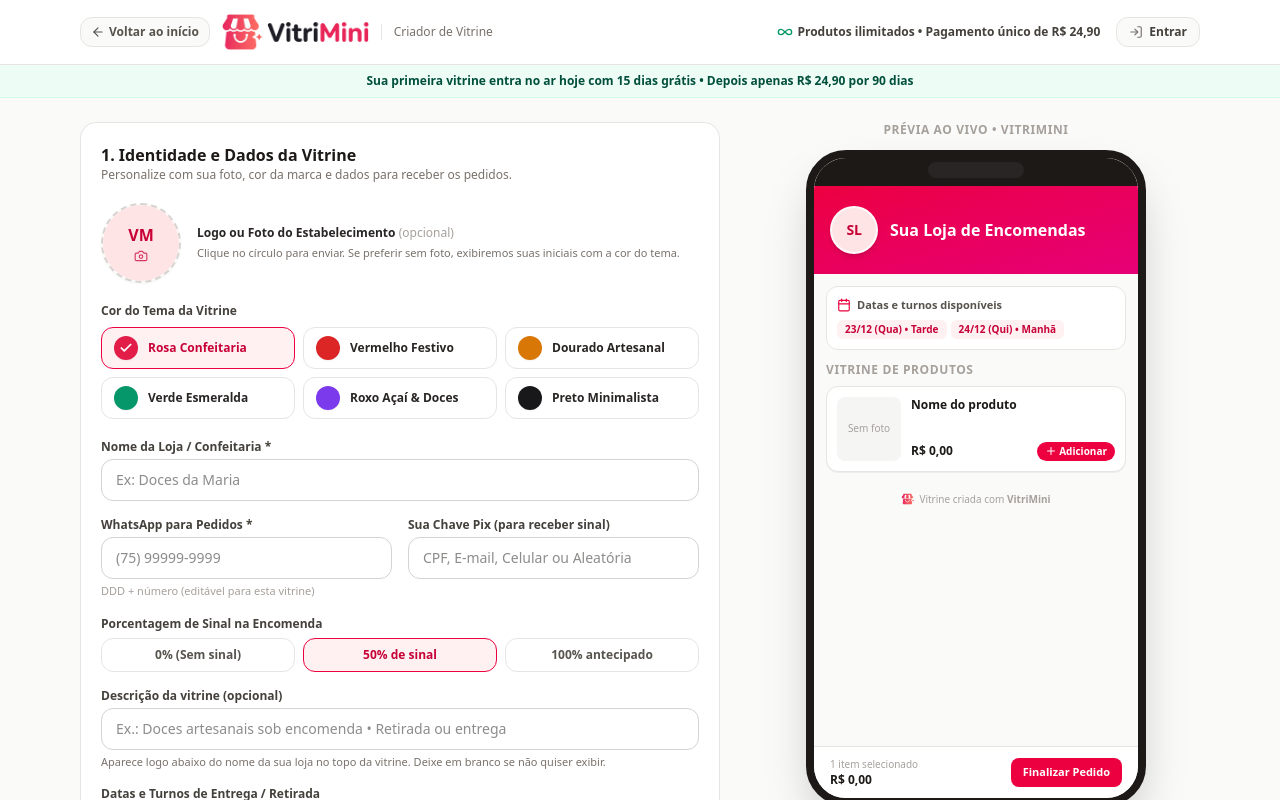
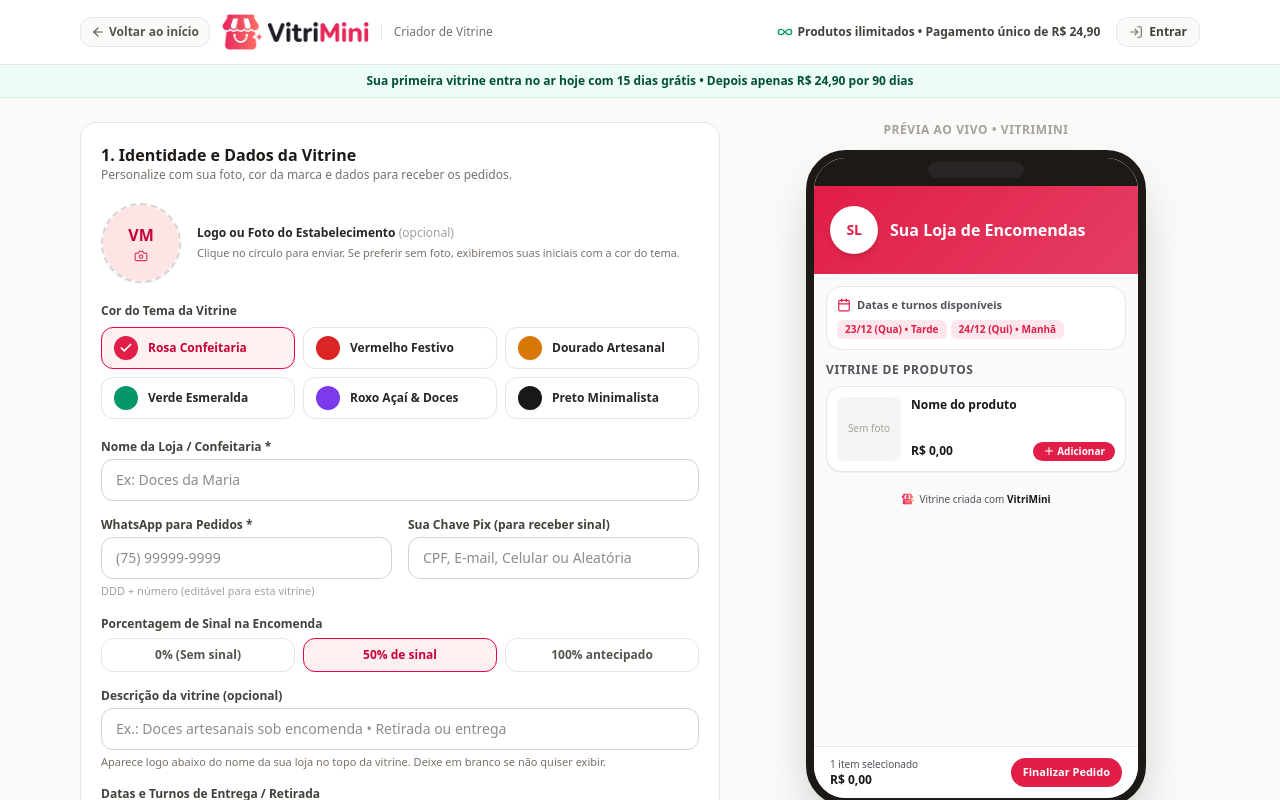
Before and after one commit to copperlamb78/vitrimini, a React (Vite) app in the folder frontend/: page /criar in a window 1280 px wide. Shown: the top 800 px of the page. Built offline with nearby package versions, Linux system fonts and the light colour scheme; no server answers.

Commit message:
feat(preview): apply shared storeTheme to PhoneMockupPreview

```diff
--- a/frontend/src/components/PhoneMockupPreview.tsx
+++ b/frontend/src/components/PhoneMockupPreview.tsx
@@ -1,17 +1,22 @@
 import { Info, Calendar, Plus } from 'lucide-react';
-import type { DraftProductItem } from '../types/catalog';
+import type {
+  DraftProductItem,
+  StoreAppearanceConfig,
+} from '../types/catalog';
+import { getStoreInitials, type ThemeId } from '../constants/themes';
+import { formatCurrency, parsePriceToCents } from '../utils/format';
 import {
-  getStoreInitials,
-  getTheme,
-  type ThemeId,
-} from '../constants/themes';
-import { formatCurrency, parsePriceToCents } from '../utils/format';
+  getNichePatternStyle,
+  hexToRgba,
+  resolveStoreTheme,
+} from '../utils/storeTheme';
 import logoIcon from '../assets/logo-icon.png';
 
 interface PhoneMockupPreviewProps {
   storeName: string;
   logoPreviewUrl?: string | null;
-  themeColor: ThemeId;
+  themeColor: ThemeId | string;
+  storeAppearance?: StoreAppearanceConfig | null;
   notes: string;
   deliveryDates: string[];
   depositPct: number;
@@ -23,6 +28,7 @@ export function PhoneMockupPreview({
   storeName,
   logoPreviewUrl,
   themeColor,
+  storeAppearance,
   notes,
   deliveryDates,
   depositPct: _depositPct,
@@ -30,20 +36,62 @@ export function PhoneMockupPreview({
   products,
 }: PhoneMockupPreviewProps) {
   const displayTitle = storeName.trim() || 'Sua Loja de Encomendas';
-  const theme = getTheme(themeColor);
+  const resolvedTheme = resolveStoreTheme(themeColor, storeAppearance);
+  const nichePatternStyle = getNichePatternStyle(
+    resolvedTheme.nichePreset,
+    resolvedTheme.primaryColor,
+    resolvedTheme.isDark
+  );
   const initials = getStoreInitials(displayTitle);
 
+  const isOutline = resolvedTheme.buttonFill === 'outline';
+  const actionButtonStyle = isOutline
+    ? {
+        backgroundColor: 'transparent',
+        borderWidth: '2px',
+        borderStyle: 'solid' as const,
+        borderColor: resolvedTheme.outlineColor,
+        color: resolvedTheme.outlineColor,
+      }
+    : {
+        backgroundColor: resolvedTheme.primaryColor,
+        color: resolvedTheme.textOnPrimary,
+      };
+
   return (
-    <div className="mx-auto w-full max-w-[340px] overflow-hidden rounded-[2.5rem] border-[8px] border-stone-900 bg-stone-50 shadow-2xl">
+    <div
+      style={resolvedTheme.cssVars}
+      className="mx-auto w-full max-w-[340px] overflow-hidden rounded-[2.5rem] border-[8px] border-stone-900 bg-stone-50 shadow-2xl"
+    >
       {/* Notch */}
       <div className="flex justify-center bg-stone-900 pb-2 pt-1">
         <div className="h-4 w-24 rounded-full bg-stone-800" />
       </div>
 
       {/* Screen Content */}
-      <div className="h-[560px] overflow-y-auto bg-stone-50 pb-16">
+      <div
+        style={{
+          backgroundColor: resolvedTheme.bgColor,
+          color: resolvedTheme.textColor,
+        }}
+        className="relative h-[560px] overflow-y-auto pb-16"
+      >
+        {nichePatternStyle && (
+          <div
+            aria-hidden="true"
+            style={nichePatternStyle}
+            className="pointer-events-none absolute inset-0"
+          />
+        )}
+
         {/* Header */}
-        <div className={`bg-gradient-to-br ${theme.headerGradient} px-4 py-5 text-white`}>
+        <div
+          style={{
+            background: `linear-gradient(135deg, ${resolvedTheme.primaryColor} 0%, ${hexToRgba(resolvedTheme.primaryColor, 0.85)} 100%)`,
+            color: resolvedTheme.textOnPrimary,
+          }}
+          className="relative z-10 px-4 py-5"
+        >
           <div className="flex items-center gap-3">
             {logoPreviewUrl ? (
               <img
@@ -53,7 +101,11 @@ export function PhoneMockupPreview({
               />
             ) : (
               <div
-                className={`flex h-12 w-12 shrink-0 items-center justify-center rounded-full border-2 border-white/80 shadow-md ${theme.avatarFallbackBg} ${theme.avatarFallbackText}`}
+                style={{
+                  backgroundColor: resolvedTheme.surfaceColor,
+                  color: resolvedTheme.primaryColor,
+                }}
+                className="flex h-12 w-12 shrink-0 items-center justify-center rounded-full border-2 border-white/80 shadow-md"
               >
                 <span className="text-sm font-black tracking-tight">
                   {initials}
@@ -65,7 +117,10 @@ export function PhoneMockupPreview({
                 {displayTitle}
               </h3>
               {paymentNotice?.trim() && (
-                <p className="mt-0.5 text-[11px] text-white/90">
+                <p
+                  style={{ color: hexToRgba(resolvedTheme.textOnPrimary, 0.9) }}
+                  className="mt-0.5 text-[11px]"
+                >
                   {paymentNotice}
                 </p>
               )}
@@ -73,19 +128,40 @@ export function PhoneMockupPreview({
           </div>
         </div>
 
-        <div className="space-y-3 p-3">
+        <div className="relative z-10 space-y-3 p-3">
           {/* Delivery dates */}
           {deliveryDates.length > 0 && (
-            <div className="rounded-xl border border-stone-200 bg-white p-2.5">
-              <div className="flex items-center gap-1.5 text-[11px] font-semibold text-stone-600">
-                <Calendar className={`h-3.5 w-3.5 ${theme.primaryText}`} />
+            <div
+              style={{
+                backgroundColor: resolvedTheme.surfaceColor,
+                borderColor: resolvedTheme.borderColor,
+              }}
+              className={`${resolvedTheme.radiusClass} border p-2.5`}
+            >
+              <div
+                style={{ color: resolvedTheme.textMutedColor }}
+                className="flex items-center gap-1.5 text-[11px] font-semibold"
+              >
+                <Calendar
+                  style={{ color: resolvedTheme.outlineColor }}
+                  className="h-3.5 w-3.5"
+                />
                 Datas e turnos disponíveis
               </div>
               <div className="mt-1.5 flex flex-wrap gap-1">
                 {deliveryDates.map((date, idx) => (
                   <span
                     key={idx}
-                    className={`rounded-md px-2 py-0.5 text-[10px] font-semibold ${theme.softBg} ${theme.softText}`}
+                    style={{
+                      backgroundColor: hexToRgba(
+                        resolvedTheme.primaryColor,
+                        resolvedTheme.isDark ? 0.2 : 0.1
+                      ),
+                      color: resolvedTheme.isDark
+                        ? '#FAFAFA'
+                        : resolvedTheme.outlineColor,
+                    }}
+                    className="rounded-md px-2 py-0.5 text-[10px] font-semibold"
                   >
                     {date}
                   </span>
@@ -96,19 +172,39 @@ export function PhoneMockupPreview({
 
           {/* Notes */}
           {notes.trim() && (
-            <div className="flex items-start gap-2 rounded-xl border border-amber-200 bg-amber-50 p-2.5 text-[11px] text-amber-900">
-              <Info className="mt-0.5 h-3.5 w-3.5 shrink-0 text-amber-600" />
+            <div
+              className={`flex items-start gap-2 ${resolvedTheme.radiusClass} border p-2.5 text-[11px] ${
+                resolvedTheme.isDark
+                  ? 'border-amber-500/30 bg-amber-500/10 text-amber-200'
+                  : 'border-amber-200 bg-amber-50 text-amber-900'
+              }`}
+            >
+              <Info
+                className={`mt-0.5 h-3.5 w-3.5 shrink-0 ${
+                  resolvedTheme.isDark ? 'text-amber-400' : 'text-amber-600'
+                }`}
+              />
               <p className="whitespace-pre-line leading-relaxed">{notes}</p>
             </div>
           )}
 
           {/* Product List */}
           <div className="space-y-2">
-            <p className="text-xs font-bold uppercase tracking-wider text-stone-400">
+            <p
+              style={{ color: resolvedTheme.textMutedColor }}
+              className="text-xs font-bold uppercase tracking-wider"
+            >
               Vitrine de Produtos
             </p>
             {products.length === 0 ? (
-              <div className="rounded-xl border border-dashed border-stone-300 bg-white p-6 text-center text-xs text-stone-400">
+              <div
+                style={{
+                  backgroundColor: resolvedTheme.surfaceColor,
+                  borderColor: resolvedTheme.borderColor,
+                  color: resolvedTheme.textMutedColor,
+                }}
+                className={`${resolvedTheme.radiusClass} border border-dashed p-6 text-center text-xs`}
+              >
                 Adicione produtos ao lado para visualizar aqui
               </div>
             ) : (
@@ -118,7 +214,11 @@ export function PhoneMockupPreview({
                 return (
                   <div
                     key={product.localId}
-                    className={`flex gap-2.5 rounded-xl border border-stone-200 bg-white p-2.5 shadow-2xs ${
+                    style={{
+                      backgroundColor: resolvedTheme.surfaceColor,
+                      borderColor: resolvedTheme.borderColor,
+                    }}
+                    className={`flex gap-2.5 ${resolvedTheme.radiusClass} border p-2.5 shadow-2xs ${
                       isAvailable ? '' : 'opacity-75'
                     }`}
                   >
@@ -149,7 +249,10 @@ export function PhoneMockupPreview({
                     <div className="flex min-w-0 flex-1 flex-col justify-between">
                       <div>
                         <div className="flex items-start justify-between gap-1">
-                          <p className="truncate text-xs font-bold text-stone-900">
+                          <p
+                            style={{ color: resolvedTheme.textColor }}
+                            className="truncate text-xs font-bold"
+                          >
                             {product.name.trim() || 'Nome do produto'}
                           </p>
                           {!isAvailable && (
@@ -159,18 +262,25 @@ export function PhoneMockupPreview({
                           )}
                         </div>
                         {product.description.trim() && (
-                          <p className="line-clamp-2 text-[10px] text-stone-500">
+                          <p
+                            style={{ color: resolvedTheme.textMutedColor }}
+                            className="line-clamp-2 text-[10px]"
+                          >
                             {product.description}
                           </p>
                         )}
                       </div>
                       <div className="mt-1 flex items-center justify-between">
-                        <span className="text-xs font-extrabold text-stone-900">
+                        <span
+                          style={{ color: resolvedTheme.textColor }}
+                          className="text-xs font-extrabold"
+                        >
                           {formatCurrency(cents)}
                         </span>
                         {isAvailable ? (
                           <span
-                            className={`inline-flex items-center gap-0.5 rounded-full px-2 py-0.5 text-[10px] font-bold ${theme.primaryBg} ${theme.buttonText}`}
+                            style={actionButtonStyle}
+                            className={`inline-flex items-center gap-0.5 ${resolvedTheme.radiusClass} px-2.5 py-0.5 text-[10px] font-bold`}
                           >
                             <Plus className="h-3 w-3" />
                             Adicionar
@@ -188,28 +298,49 @@ export function PhoneMockupPreview({
             )}
           </div>
 
-          <div className="flex items-center justify-center gap-1 pt-2 text-[10px] text-stone-400">
+          <div
+            style={{ color: resolvedTheme.textMutedColor }}
+            className="flex items-center justify-center gap-1 pt-2 text-[10px]"
+          >
             <img src={logoIcon} alt="" className="h-3.5 w-3.5 object-contain" />
             <span>
-              Vitrine criada com <strong>VitriMini</strong>
+              Vitrine criada com{' '}
+              <strong style={{ color: resolvedTheme.textColor }}>
+                VitriMini
+              </strong>
             </span>
           </div>
         </div>
       </div>
 
       {/* Bottom Bar Mock */}
-      <div className="border-t border-stone-200 bg-white px-4 py-2.5">
+      <div
+        style={{
+          backgroundColor: resolvedTheme.surfaceColor,
+          borderColor: resolvedTheme.borderColor,
+        }}
+        className="border-t px-4 py-2.5"
+      >
         <div className="flex items-center justify-between">
           <div>
-            <p className="text-[10px] text-stone-400">1 item selecionado</p>
-            <p className="text-xs font-extrabold text-stone-900">
+            <p
+              style={{ color: resolvedTheme.textMutedColor }}
+              className="text-[10px]"
+            >
+              1 item selecionado
+            </p>
+            <p
+              style={{ color: resolvedTheme.textColor }}
+              className="text-xs font-extrabold"
+            >
               {products[0]
                 ? formatCurrency(parsePriceToCents(products[0].priceInput))
                 : 'R$ 0,00'}
             </p>
           </div>
           <div
-            className={`rounded-lg px-3 py-1.5 text-[11px] font-bold ${theme.primaryBg} ${theme.buttonText}`}
+            style={actionButtonStyle}
+            className={`${resolvedTheme.radiusClass} px-3 py-1.5 text-[11px] font-bold`}
           >
             Finalizar Pedido
           </div>
```
